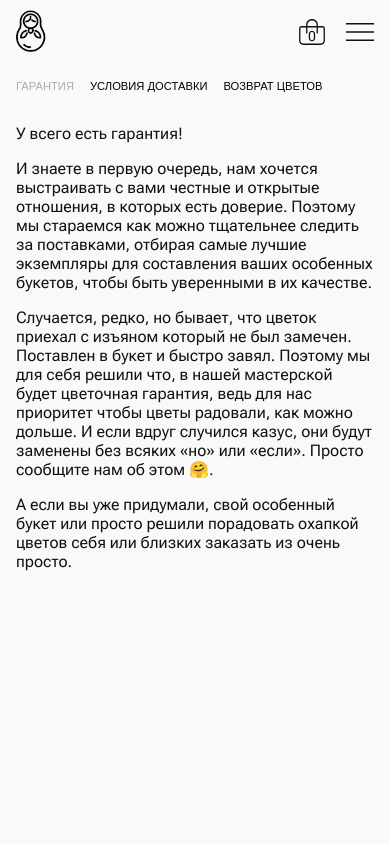
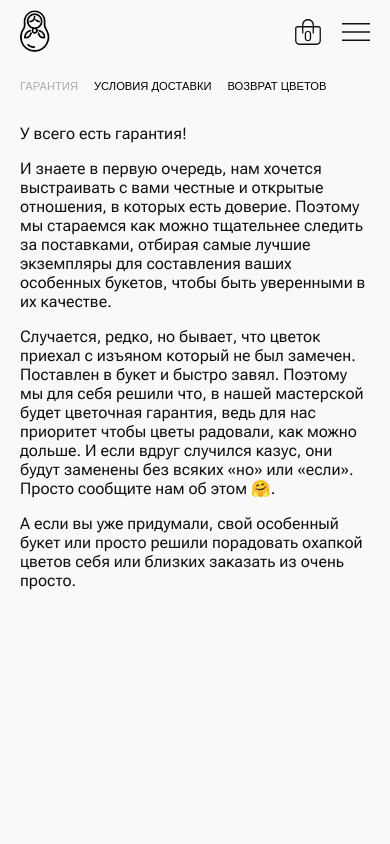
Before and after one commit to ivanp83/matreshka, a Next.js app in the folder frontend/: page /info in a window 390 px wide. Shown: the top 844 px of the page. Built offline with nearby package versions, Linux system fonts and the light colour scheme.

Commit message:
firxed some csss

```diff
--- a/frontend/app/components/about/index.tsx
+++ b/frontend/app/components/about/index.tsx
@@ -32,7 +32,7 @@ export default function Index() {
           .image {
             grid-column: 1/2;
             position: absolute;
-            left: 0;
+            right: 0;
             width: 20rem;
             height: 20rem;
           }
--- a/frontend/app/globals.css
+++ b/frontend/app/globals.css
@@ -101,7 +101,7 @@ h5 {
     --cont-w: 100vw;
   }
   .container {
-    padding: 0 1rem;
+    padding: 0 30px;
   }
 }
 @media all and (max-width: 1260px) {
@@ -112,6 +112,9 @@ h5 {
 @media all and (max-width: 1024px) and (orientation: portrait) {
   :root {
     --big-fs: 4vw;
+  }
+  .container {
+    padding: 0 25px;
   }
 }
 
@@ -125,6 +128,9 @@ h5 {
   .price {
     font-size: 15px;
   }
+  .container {
+    padding: 0 20px;
+  }
 }
 @media all and (max-width: 1024px) and (orientation: landscape) {
   :root {
--- a/frontend/app/layout.tsx
+++ b/frontend/app/layout.tsx
@@ -41,7 +41,7 @@ export default function RootLayout({
     return () => {
       Router.events.off("routeChangeComplete", handleRouteChange);
     };
-  }, [Router.events]);
+  }, []);
   return (
     <html lang="ru">
       <meta
```
Also changed, not shown: frontend/app/components/buttons/button.css (+4 -4 lines), 2 other files (tests, documents, lock files or other folders).
